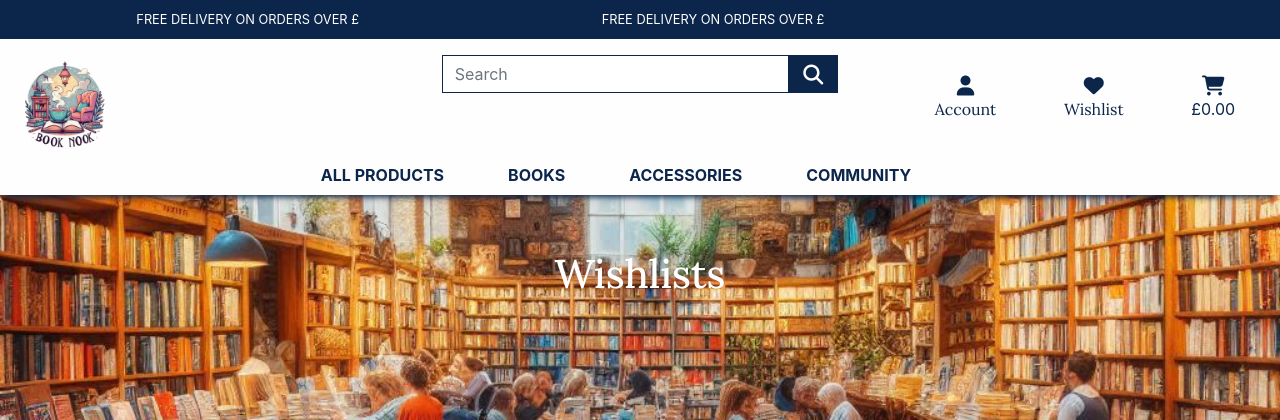
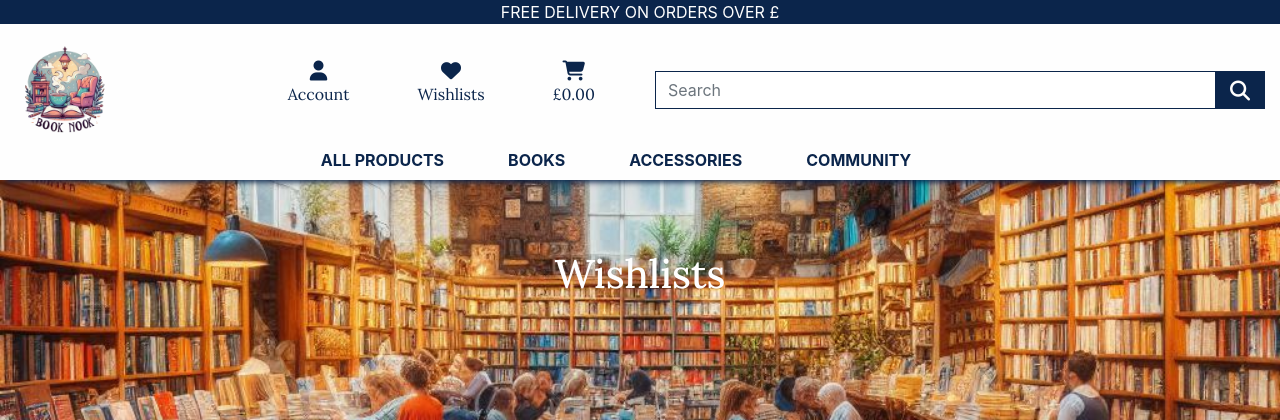
Before and after one commit to bpstephanie/booknook, a Django app: page /wishlist/ in a window 1280 px wide. Shown: the top 420 px of the page. Run offline with Django 3.2, Linux system fonts and the light colour scheme; the visitor is signed in with stand-in values (Sample User, id 1); data that the repository does not hold is empty; parts of the project's set-up code (start-up, migrations or seed data) failed here and were passed over; some libraries are stand-ins or nearby versions.

Commit message:
Added dropdown menu to wishlist icon, added left-menu.html and moved corresponding code

```diff
--- a/static/css/base.css
+++ b/static/css/base.css
@@ -3,8 +3,6 @@ html {
     position: relative;
     z-index: auto;
 }
-
-
 
 body {
     background: url('/media/hero-image.png') no-repeat center center fixed;
@@ -32,6 +30,17 @@ h1, h2, h3, h4, h5, h6, .lora {
 .lora-bold {
     font-family: 'Lora', serif;
     font-weight: 700;
+}
+
+.logo {
+    height: 100px;
+    width: 100px;
+}
+
+/* ---------------------------------------- Colours and general styles */
+.wishlist {
+    width: 100px;
+    font-size: small;
 }
 
 .container-bn {
@@ -78,6 +87,7 @@ h1, h2, h3, h4, h5, h6, .lora {
     width: 1.5rem;
 }
 
+/* ---------------------------------------- Colours and general styles */
 a {
     color: #0b254b;
 }
@@ -238,39 +248,6 @@ a {
     background-color: rgba(0, 0, 0, 0.1);
     pointer-events: none;
 }
-
-.banner-container {
-    width: 100%;
-    overflow: hidden;
-    background-color: #0b254b;
-    padding: 5px 0;
-}
-
-.banner {
-    width: max-content;
-    display: flex;
-    position: relative;
-}
-
-.banner-item {
-    flex-shrink: 0;
-    width: 100%;
-    text-align: center;
-    padding: 5px;
-    font-size: 0.8em;
-    color: #fefefe;
-    justify-content: end;
-}
-
-@keyframes moveBanner {
-    0% {
-        transform: translateX(100%);
-    }
-    100% {
-        transform: translateX(-100%);
-    }
-}
-
 .card {
     display: flex;
     flex-direction: column;
@@ -448,20 +425,14 @@ a {
 }
 
 @media (max-width: 992px) {
-    .search-bar {
-        width: 90%;
+    .search-bar-wrapper {
+       display: none;
     }
 }
 
 @media (max-width: 768px) {
-    .search-bar {
-        width: 80%;
-        max-width: none;
+    .logo {
+        height: 70px;
+        width: 70px;
     }
 }
-
-@media (max-width: 576px) {
-    .search-bar {
-        width: 100%;
-    }
-}
--- a/templates/base.html
+++ b/templates/base.html
@@ -44,56 +44,27 @@
   </head>
   <body>
     <header class="container-fluid fixed-top">
-      <div class="banner-container">
-        <div class="banner bg-navy text-cream">
+      <div class="">
+        <div class="text-center bg-navy text-cream">
             <div class="banner-item text-uppercase">FREE DELIVERY ON ORDERS OVER £{{ free_shipping_threshold }}</div>
         </div>
       </div>
       <div>
-        <div class="row pt-3 bg-cream">
-          <div class="col-6 col-sm-4 col-md-4 order-1 order-md-1 text-center text-sm-start d-flex gap-3 justify-content-center justify-content-md-start">
+        <div class="row pt-3 bg-cream align-items-center">
+          <div class="col-6 col-lg-2 text-center text-lg-start d-flex justify-content-between jalign-items-center">
             <div class="d-flex align-items-center my-3 my-sm-0">
               <a href="{% url 'home' %}">
-                <img src="{{ '/media/booknook-logo-no-bg.webp' }}" width="100" height="100" class="d-inline-block align-top" alt="BookNook logo">
+                <img src="{{ '/media/booknook-logo-no-bg.webp' }}" class="d-inline-block align-top logo" alt="BookNook logo">
               </a>
-            </div>
-          </div>
-          <div class="d-flex my-5 order-sm-1 d-block d-md-none">
-            <div class="text-center border p-2 mx-5">
-                <a class="pull-bs-canvas-left text-navy text-decoration-none d-block" href="#">
-                  <span>&#9776;</span>
-                </a>
-            </div>
-          </div>
-          <div id="canvas" class="bs-canvas bs-canvas-anim bs-canvas-left position-fixed bg-light h-100" data-width="100%">
-            <div class="bs-canvas-header p-3 bg-navy">
-                <h4 class="d-inline-block text-cream mb-0">BookNook</h4>
-                  <button type="button" class="bs-canvas-close close" aria-label="Close"><span aria-hidden="true" class="text-cream">&times;</span></button>
-            </div>
-            <div class="bs-canvas-content">
-              <div class="card-navy mb-5 bg-navy w-80 justify-content-center">
-                <div class="card-header lora-bold text-cream">
-                    Become a member today!
-                </div>
-                <div class="card-body">
-                    <p class="card-text">Our members receive rewards and exciting perks!</p>
-                    <a href="{% url 'account_signup' %}" class="btn btn-cream">Register</a>
+              <div class="d-flex my-5 col-sm-1 d-block d-lg-none">
+                <div class="text-center border p-2 mx-5">
+                    <a class="pull-bs-canvas-left text-navy text-decoration-none d-block" href="#">
+                      <span>&#9776;</span>
+                    </a>
                 </div>
               </div>
-              <ul class="navbar-nav justify-content-end list-unstyles d-flex gap-md-3 mb-0">
-                <li class="nav-item">
-                  <a href="{% url 'products' %}" class="nav-link text-navy d-flex">All Products</a>
-                </li>
-                <li class="nav-item">
-                  <a href="{% url 'all_genres' %}" class="nav-link text-navy d-flex">All Genres</a>
-                </li>
-                <li class="nav-item">
-                  <a href="{% url 'all_genres' %}" class="nav-link text-navy d-flex">Accessory Categories</a>
-                </li>
-              </ul>
-            </div>
-          </div>
-          <div class="col-12 col-md-4 order-md-2 text-center">
+              {% include 'includes/left-menu.html' %}
+          <div class="col-lg-6 order-lg-2 text-center search-bar-wrapper">
             <form method="GET" action="{% url 'products' %}">
               <div class="input-group w-100">
                 <input class="form-control border-navy rounded-0" type="search" placeholder="Search" aria-label="Search the products in the store" name="q">
@@ -107,7 +78,8 @@
               </div>
             </form>
           </div>
-          <div class="col-6 col-sm-8 col-md-4 order-2 order-md-3 d-flex gap-5 align-items-center justify-content-center justify-content-sm-end">
+
+          <div class="col-lg-4 d-flex gap-5 align-items-center justify-content-center justify-content-sm-end">
             <ul class="d-flex justify-content-end list-unstyled m-0 icon-list">
               <li class="list-inline-item dropdown">
                 <a class="text-navy nav-link" href="" id="account-options" data-toggle="dropdown" aria-haspopup="true" aria-expanded="false">
@@ -133,15 +105,31 @@
                   {% endif %}
                 </div>
               </li>
-              <li class="list-inline-item">
-                <a class="text-navy nav-link" href="">
+              <li class="list-inline-item dropdown">
+                <a class="text-navy nav-link" href="#" id="wishlist-dropdown" data-toggle="dropdown" aria-haspopup="true" aria-expanded="false">
                   <div class="text-center">
                     <div>
                       <i class="fa-solid fa-heart fa-lg" aria-label="Wishlist"></i>
-                      <p class="lora">Wishlist</p>
+                      <p class="lora">Wishlists</p>
                     </div>
                   </div>
                 </a>
+                <div class="dropdown-menu border-navy wishlist" aria-labelledby="wishlist-dropdown">
+                  {% if request.user.is_authenticated %}
+                    {% for wishlist in request.user.wishlists.all %}
+                      <div class="dropdown-submenu">
+                        <a class="dropdown-item dropdown-toggle" href="#">{{ wishlist.name }}</a>
+                        <ul class="dropdown-menu">
+                          {% for product in wishlist.products.all %}
+                            <li><a class="dropdown-item" href="{% url 'product_detail' product.id %}">{{ product.name }}</a></li>
+                          {% endfor %}
+                        </ul>
+                      </div>
+                    {% endfor %}
+                  {% else %}
+                    <a class="dropdown-item" href="{% url 'account_login' %}">Login to view your wishlists</a>
+                  {% endif %}
+                </div>
               </li>
               <li class="list-inline-item">
                 <a class="text-navy nav-link" href="">
@@ -149,7 +137,7 @@
                     <div>
                       <i class="fa-solid fa-shopping-cart fa-lg" aria-label="Shopping cart"></i>
                     </div>
-                    <p class="my-0">
+                    <p class="my-0 lora">
                       {% if grand_total %}
                         £{{ grand_total }}
                       {% else %}
@@ -164,9 +152,9 @@
         </div>
         <div class="row bg-cream">
           <nav class="col-navbar navbar-expand-lg w-100">
-            <button class="navbar-toggler" type="button" data-toggle="collapse" data-target="#pages-nav" aria-controls="pages-nav" aria-expanded="false" aria-label="Toggle navigation">
+            <!--<button class="navbar-toggler" type="button" data-toggle="collapse" data-target="#pages-nav" aria-controls="pages-nav" aria-expanded="false" aria-label="Toggle navigation">
                 <span class="navbar-toggler-icon"><i class="fa-solid fa-bars" ></i></span>
-            </button>
+            </button>-->
             <!--{% include 'includes/mobile-top-header.html' %}-->
             {% include 'includes/pages-nav.html' %}
           </nav>
@@ -185,7 +173,7 @@
     {% endblock %}
 
     {% block postloadjs %}
-      <script type="text/javascript">
+      <!--<script type="text/javascript">
         $(document).ready(function(){
           const banner = $('.banner');
           const bannerItems = $('.banner-item');
@@ -204,7 +192,7 @@
 
           moveBanner();
         });
-      </script>
+      </script>-->
       <script type="text/javascript">
         $(document).on('click', '.pull-bs-canvas-left', function() {
           const canvas = $('.bs-canvas-left');
--- /dev/null
+++ b/templates/includes/left-menu.html
@@ -0,0 +1,96 @@
+<div id="canvas" class="bs-canvas bs-canvas-anim bs-canvas-left position-fixed bg-light h-100" data-width="100%">
+    <div class="bs-canvas-header p-3 bg-navy">
+        <h4 class="d-inline-block text-cream mb-0">BookNook</h4>
+          <button type="button" class="bs-canvas-close close" aria-label="Close"><span aria-hidden="true" class="text-cream">&times;</span></button>
+    </div>
+    <div class="bs-canvas-content">
+      <div class="card-navy mb-5 bg-navy w-80 justify-content-center">
+        <div class="card-header lora-bold text-cream">
+            Become a member today!
+        </div>
+        <div class="card-body">
+            <p class="card-text">Our members receive rewards and exciting perks!</p>
+            <a href="{% url 'account_signup' %}" class="btn btn-cream">Register</a>
+        </div>
+      </div>
+      <div class="col-12 col-lg-4 order-md-2 text-center">
+        <form method="GET" action="{% url 'products' %}">
+          <div class="input-group w-100">
+            <input class="form-control border-navy rounded-0" type="search" placeholder="Search" aria-label="Search the products in the store" name="q">
+            <div class="input-group-append">
+              <button class="form-control btn btn-navy border-navy rounded-0" type="submit">
+                <span class="icon">
+                  <i class="fa-solid fa-magnifying-glass fa-lg"></i>
+                </span>
+              </button>
+            </div>
+          </div>
+        </form>
+      </div>
+      <div class="col-sm-6">
+        <ul class="navbar-nav justify-content-end list-unstyles d-flex gap-md-3 mb-0">
+          <li class="list-inline-item dropdown">
+            <a class="text-navy nav-link" href="" id="account-options" data-toggle="dropdown" aria-haspopup="true" aria-expanded="false">
+              <div class="text-center">
+                <div>
+                  <i class="fa-solid fa-user fa-lg" aria-label="My account"></i>
+                  <p class="lora">Account</p>
+                </div>
+              </div>
+            </a>
+            <div class="dropdown-menu border-navy" aria-labelledby="account-options">
+              {% if request.user.is_authenticated %}
+                {% if request.user.is_superuser %}
+                  <a class="dropdown-item" href="">Product Management</a>
+                {% endif %}
+                <a class="dropdown-item" href="">My Profile</a>
+                <a class="dropdown-item" href="">My Events</a>
+                <a class="dropdown-item" href="">Forum</a>
+                <a class="dropdown-item" href="{% url 'account_logout' %}">Logout</a>
+              {% else %}
+                <a class="dropdown-item" href="{% url 'account_login' %}">Login</a>
+                <a class="dropdown-item" href="{% url 'account_signup' %}">Register</a>
+              {% endif %}
+            </div>
+          </li>
+          <li class="list-inline-item dropdown">
+            <a class="text-navy nav-link" href="#" id="wishlist-dropdown" data-toggle="dropdown" aria-haspopup="true" aria-expanded="false">
+              <div class="text-center">
+                <div>
+                  <i class="fa-solid fa-heart fa-lg" aria-label="Wishlist"></i>
+                  <p class="lora">Wishlists</p>
+                </div>
+              </div>
+            </a>
+            <div class="dropdown-menu border-navy wishlist" aria-labelledby="wishlist-dropdown">
+              {% if request.user.is_authenticated %}
+                {% for wishlist in request.user.wishlists.all %}
+                  <div class="dropdown-submenu">
+                    <a class="dropdown-item dropdown-toggle" href="#">{{ wishlist.name }}</a>
+                    <ul class="dropdown-menu">
+                      {% for product in wishlist.products.all %}
+                        <li><a class="dropdown-item" href="{% url 'product_detail' product.id %}">{{ product.name }}</a></li>
+                      {% endfor %}
+                    </ul>
+                  </div>
+                {% endfor %}
+              {% else %}
+                <a class="dropdown-item" href="{% url 'account_login' %}">Login to view your wishlists</a>
+              {% endif %}
+            </div>
+          </li>
+          <li class="nav-item">
+            <a href="{% url 'products' %}" class="nav-link text-navy d-flex">All Products</a>
+          </li>
+          <li class="nav-item">
+            <a href="{% url 'all_genres' %}" class="nav-link text-navy d-flex">All Genres</a>
+          </li>
+          <li class="nav-item">
+            <a href="{% url 'all_genres' %}" class="nav-link text-navy d-flex">Accessory Categories</a>
+          </li>
+        </ul>
+      </div>
+    </div>
+  </div>
+</div>
+</div>
--- a/wishlist/views.py
+++ b/wishlist/views.py
@@ -9,7 +9,7 @@ from products.models import Product
 @login_required
 def wishlists(request):
     wishlists = Wishlist.objects.filter(user=request.user).prefetch_related(
-        'wishlistitem_set'
+        'wishlistitem_set__product'
     )
 
     context = {
```
